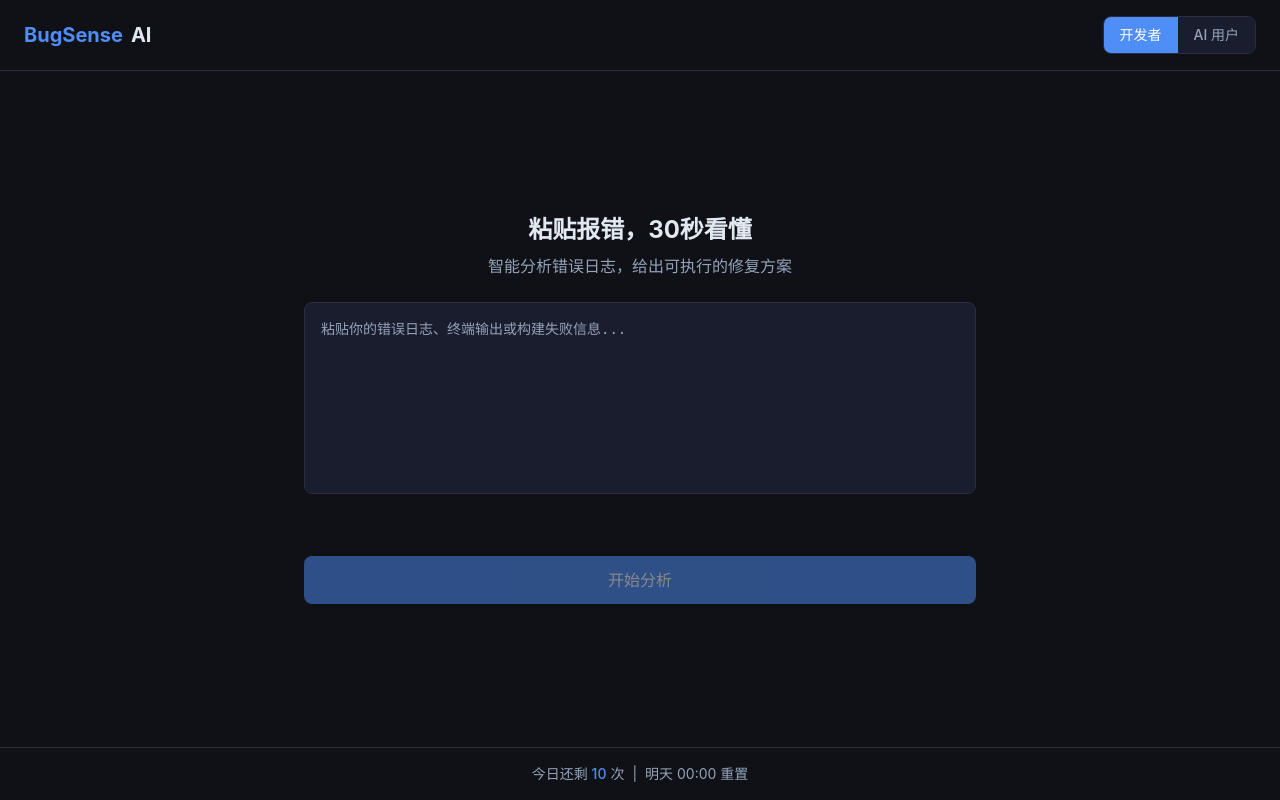
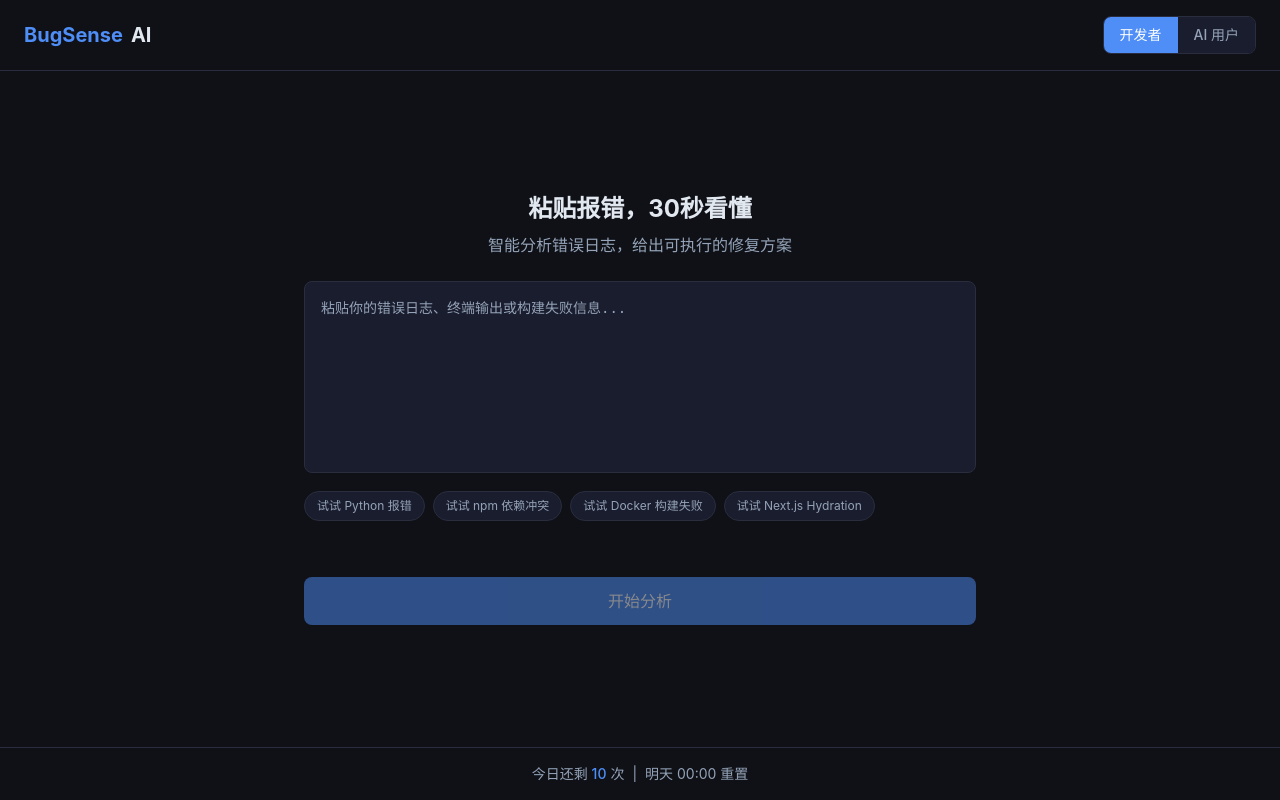
Before and after one commit to Felix8693/bugsense-ai, a Next.js app in the folder frontend/: page / in a window 1280 px wide. Built offline with nearby package versions, Linux system fonts and the light colour scheme.

Commit message:
Add example error buttons

```diff
--- a/frontend/app/page.tsx
+++ b/frontend/app/page.tsx
@@ -107,6 +107,74 @@ export default function Home() {
             className="w-full h-36 sm:h-48 p-3 sm:p-4 bg-card border border-[#2a2d3e] rounded-lg text-text-primary placeholder-text-secondary resize-none focus:outline-none focus:border-accent transition-colors font-mono text-sm"
           />
 
+          {/* Example Buttons */}
+          <div className="mt-3 flex flex-wrap gap-2">
+            <button
+              type="button"
+              onClick={() => setInputText(`Traceback (most recent call last):
+  File "main.py", line 42, in process_data
+    result = json.loads(raw_data)
+json.decoder.JSONDecodeError: Expecting property name enclosed in double quotes: line 3 column 5 (char 45)`)}
+              className="px-3 py-1.5 bg-card border border-[#2a2d3e] rounded-full text-xs text-text-secondary hover:text-accent hover:border-accent/50 transition-colors"
+            >
+              试试 Python 报错
+            </button>
+            <button
+              type="button"
+              onClick={() => setInputText(`npm ERR! code ERESOLVE
+npm ERR! ERESOLVE could not resolve
+npm ERR! While resolving: my-project@1.0.0
+npm ERR! Found: react@18.2.0
+npm ERR! node_modules/react
+npm ERR!   react@"^18.2.0" from the root project
+npm ERR!
+npm ERR! Could not resolve dependency:
+npm ERR! peer react@"^17.0.0" from some-old-lib@2.3.1
+npm ERR! node_modules/some-old-lib
+npm ERR!   some-old-lib@"^2.3.1" from the root project`)}
+              className="px-3 py-1.5 bg-card border border-[#2a2d3e] rounded-full text-xs text-text-secondary hover:text-accent hover:border-accent/50 transition-colors"
+            >
+              试试 npm 依赖冲突
+            </button>
+            <button
+              type="button"
+              onClick={() => setInputText(`ERROR [builder 5/8] RUN npm ci --only=production
+#12 1.234 npm ERR! code E401
+#12 1.235 npm ERR! Unable to authenticate, need: Basic realm="https://registry.npmjs.org/"
+#12 1.237
+#12 1.237 npm ERR! A complete log of this run can be found in:
+#12 1.237 npm ERR!     /root/.npm/_logs/2024-01-15T10_32_45_123Z-debug-0.log
+------
+Dockerfile:8
+--------------------
+   6 |
+   7 |     COPY package*.json ./
+   8 | >>> RUN npm ci --only=production
+   9 |
+  10 |     COPY . .
+--------------------
+error: failed to solve: process "/bin/sh -c npm ci --only=production" did not complete successfully: exit code 1`)}
+              className="px-3 py-1.5 bg-card border border-[#2a2d3e] rounded-full text-xs text-text-secondary hover:text-accent hover:border-accent/50 transition-colors"
+            >
+              试试 Docker 构建失败
+            </button>
+            <button
+              type="button"
+              onClick={() => setInputText(`Warning: Text content did not match. Server: "Hello, User!" Client: "Hello, Guest!"
+    at span
+    at div
+    at Header (webpack-internal:///(app-pages-browser)/./components/Header.tsx:15:11)
+    at body
+    at html
+
+Error: Hydration failed because the initial UI does not match what was rendered on the server.
+See more info here: https://nextjs.org/docs/messages/react-hydration-error`)}
+              className="px-3 py-1.5 bg-card border border-[#2a2d3e] rounded-full text-xs text-text-secondary hover:text-accent hover:border-accent/50 transition-colors"
+            >
+              试试 Next.js Hydration
+            </button>
+          </div>
+
           {/* ToolBadge */}
           <div className="mt-3 min-h-[28px]">
             <ToolBadge tool={detectedTool} isFromBackend={false} />
```
